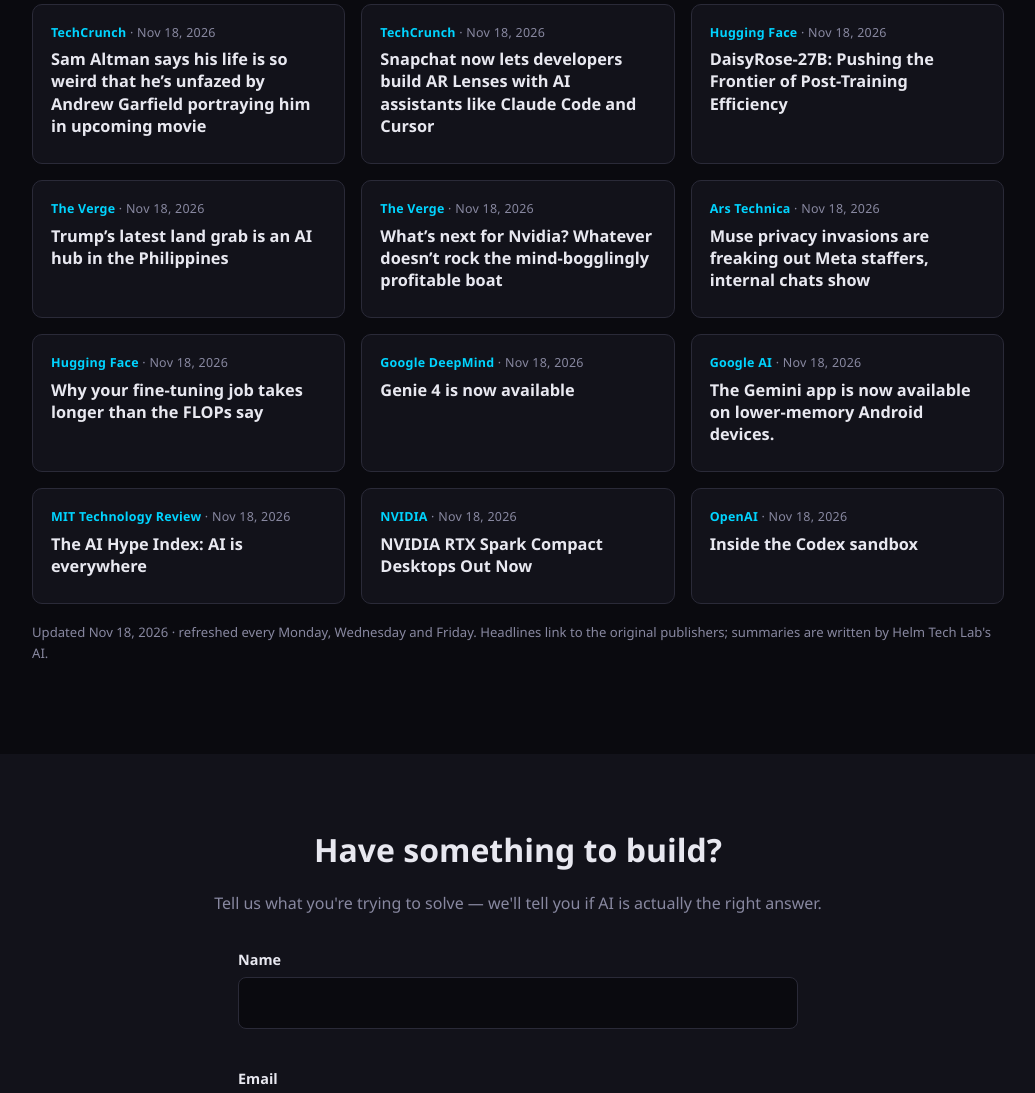
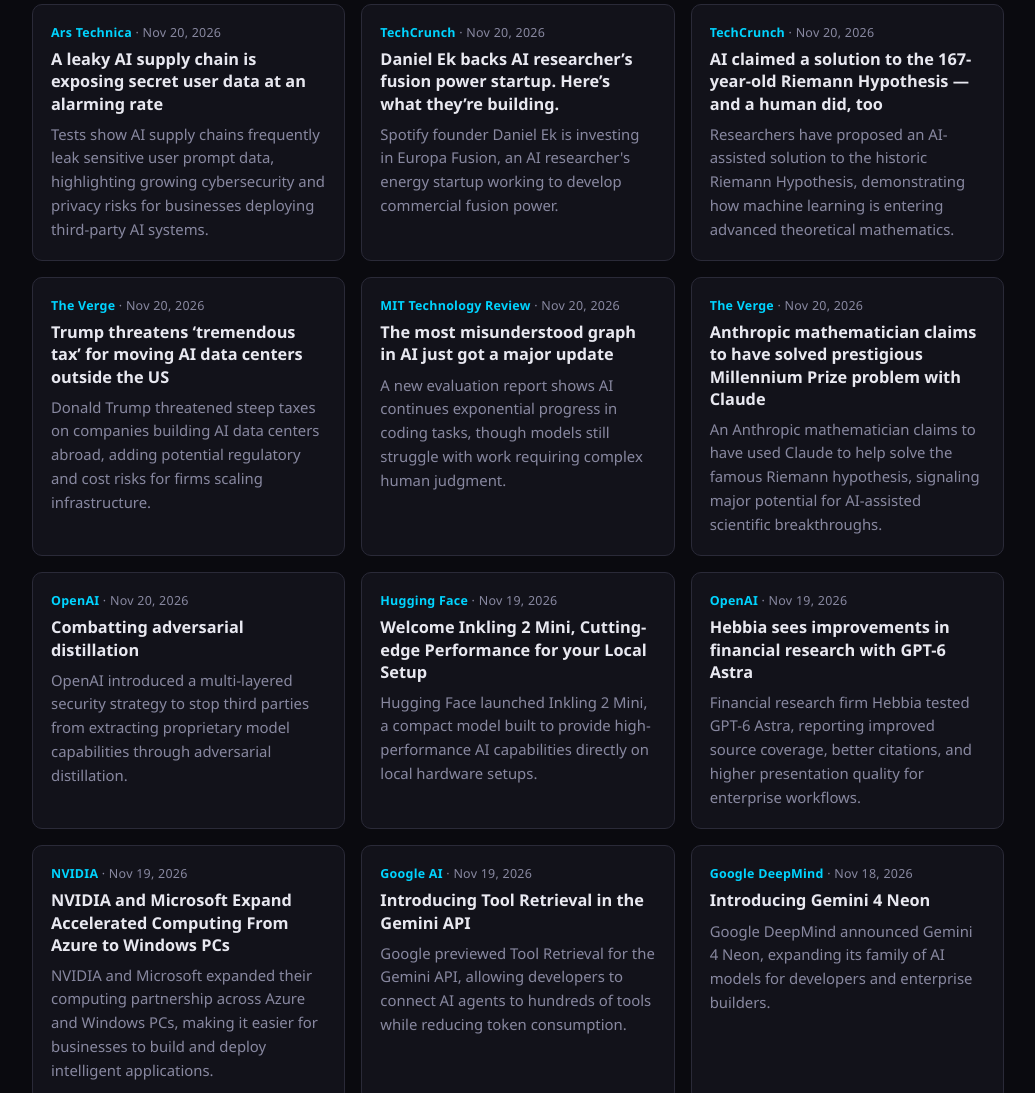
Before and after one commit to datboywhip-ai/helmtechlab-site, a plain HTML site: page index.html in a window 1280 px wide. Shown: the part 3540-4633 px from the top of the page, without its empty margins (122-1157 px from the left). Drawn offline with Linux system fonts and the light colour scheme.

Commit message:
AI news refresh 2026-11-20

```diff
--- a/index.html
+++ b/index.html
@@ -346,67 +346,67 @@
   <!-- NEWS:START -->
 <div class="news-grid">
     <article class="news-card">
-      <div class="news-meta"><span class="news-source">TechCrunch</span> · <time datetime="2026-11-18T20:07:01.000Z">Nov 18, 2026</time></div>
-      <h4><a href="https://techcrunch.com/2026/11/18/sam-altman-says-his-life-is-so-weird-that-hes-unfazed-by-andrew-garfield-portraying-him-in-upcoming-movie/" target="_blank" rel="noopener noreferrer">Sam Altman says his life is so weird that he’s unfazed by Andrew Garfield portraying him in upcoming movie</a></h4>
-
+      <div class="news-meta"><span class="news-source">Ars Technica</span> · <time datetime="2026-11-20T20:59:08.000Z">Nov 20, 2026</time></div>
+      <h4><a href="https://arstechnica.com/security/2026/11/a-leaky-ai-supply-chain-is-exposing-secret-user-data-at-an-alarming-rate/" target="_blank" rel="noopener noreferrer">A leaky AI supply chain is exposing secret user data at an alarming rate</a></h4>
+      <p>Tests show AI supply chains frequently leak sensitive user prompt data, highlighting growing cybersecurity and privacy risks for businesses deploying third-party AI systems.</p>
     </article>
     <article class="news-card">
-      <div class="news-meta"><span class="news-source">TechCrunch</span> · <time datetime="2026-11-18T19:56:39.000Z">Nov 18, 2026</time></div>
-      <h4><a href="https://techcrunch.com/2026/11/18/snapchat-now-lets-developers-build-ar-lenses-with-ai-coding-assistants-like-claude-code-and-cursor/" target="_blank" rel="noopener noreferrer">Snapchat now lets developers build AR Lenses with AI assistants like Claude Code and Cursor</a></h4>
-
+      <div class="news-meta"><span class="news-source">TechCrunch</span> · <time datetime="2026-11-20T19:53:41.000Z">Nov 20, 2026</time></div>
+      <h4><a href="https://techcrunch.com/2026/11/20/daniel-ek-backs-ai-researchers-fusion-power-startup-heres-what-theyre-building/" target="_blank" rel="noopener noreferrer">Daniel Ek backs AI researcher’s fusion power startup. Here’s what they’re building.</a></h4>
+      <p>Spotify founder Daniel Ek is investing in Europa Fusion, an AI researcher&#39;s energy startup working to develop commercial fusion power.</p>
     </article>
     <article class="news-card">
-      <div class="news-meta"><span class="news-source">Hugging Face</span> · <time datetime="2026-11-18T19:54:56.000Z">Nov 18, 2026</time></div>
-      <h4><a href="https://huggingface.co/blog/RadixArk/daisyrose-27b-pushing-the-frontier-of-post-trainin" target="_blank" rel="noopener noreferrer">DaisyRose-27B: Pushing the Frontier of Post-Training Efficiency</a></h4>
-
+      <div class="news-meta"><span class="news-source">TechCrunch</span> · <time datetime="2026-11-20T19:32:08.000Z">Nov 20, 2026</time></div>
+      <h4><a href="https://techcrunch.com/2026/11/20/ai-claimed-a-solution-to-the-167-year-old-riemann-hypothesis-and-a-human-did-too/" target="_blank" rel="noopener noreferrer">AI claimed a solution to the 167-year-old Riemann Hypothesis — and a human did, too</a></h4>
+      <p>Researchers have proposed an AI-assisted solution to the historic Riemann Hypothesis, demonstrating how machine learning is entering advanced theoretical mathematics.</p>
     </article>
     <article class="news-card">
-      <div class="news-meta"><span class="news-source">The Verge</span> · <time datetime="2026-11-18T19:40:36.000Z">Nov 18, 2026</time></div>
-      <h4><a href="https://www.theverge.com/policy/1036749/trump-ai-chip-data-center-us-philippines-pax-silica" target="_blank" rel="noopener noreferrer">Trump’s latest land grab is an AI hub in the Philippines</a></h4>
-
+      <div class="news-meta"><span class="news-source">The Verge</span> · <time datetime="2026-11-20T18:50:19.000Z">Nov 20, 2026</time></div>
+      <h4><a href="https://www.theverge.com/policy/1038892/trump-foreign-data-centers-tax" target="_blank" rel="noopener noreferrer">Trump threatens ‘tremendous tax’ for moving AI data centers outside the US</a></h4>
+      <p>Donald Trump threatened steep taxes on companies building AI data centers abroad, adding potential regulatory and cost risks for firms scaling infrastructure.</p>
     </article>
     <article class="news-card">
-      <div class="news-meta"><span class="news-source">The Verge</span> · <time datetime="2026-11-18T19:30:00.000Z">Nov 18, 2026</time></div>
-      <h4><a href="https://www.theverge.com/tech/1035924/nvidia-visualized-revenue-profit-earnings-after-huang" target="_blank" rel="noopener noreferrer">What’s next for Nvidia? Whatever doesn’t rock the mind-bogglingly profitable boat</a></h4>
-
+      <div class="news-meta"><span class="news-source">MIT Technology Review</span> · <time datetime="2026-11-20T18:15:15.000Z">Nov 20, 2026</time></div>
+      <h4><a href="https://www.technologyreview.com/2026/11/20/1149399/the-most-misunderstood-graph-in-ai-just-got-a-major-update/" target="_blank" rel="noopener noreferrer">The most misunderstood graph in AI just got a major update</a></h4>
+      <p>A new evaluation report shows AI continues exponential progress in coding tasks, though models still struggle with work requiring complex human judgment.</p>
     </article>
     <article class="news-card">
-      <div class="news-meta"><span class="news-source">Ars Technica</span> · <time datetime="2026-11-18T19:19:33.000Z">Nov 18, 2026</time></div>
-      <h4><a href="https://arstechnica.com/tech-policy/2026/11/muse-privacy-invasions-are-freaking-out-meta-staffers-internal-chats-show/" target="_blank" rel="noopener noreferrer">Muse privacy invasions are freaking out Meta staffers, internal chats show</a></h4>
-
+      <div class="news-meta"><span class="news-source">The Verge</span> · <time datetime="2026-11-20T16:34:13.000Z">Nov 20, 2026</time></div>
+      <h4><a href="https://www.theverge.com/ai-artificial-intelligence/1010051/anthropic-riemann-hypothesis-millennium-prize-problem" target="_blank" rel="noopener noreferrer">Anthropic mathematician claims to have solved prestigious Millennium Prize problem with Claude</a></h4>
+      <p>An Anthropic mathematician claims to have used Claude to help solve the famous Riemann hypothesis, signaling major potential for AI-assisted scientific breakthroughs.</p>
     </article>
     <article class="news-card">
-      <div class="news-meta"><span class="news-source">Hugging Face</span> · <time datetime="2026-11-18T18:53:43.000Z">Nov 18, 2026</time></div>
-      <h4><a href="https://huggingface.co/blog/Dharma-AI/predicting-fine-tuning-time" target="_blank" rel="noopener noreferrer">Why your fine-tuning job takes longer than the FLOPs say</a></h4>
-
+      <div class="news-meta"><span class="news-source">OpenAI</span> · <time datetime="2026-11-20T10:00:00.000Z">Nov 20, 2026</time></div>
+      <h4><a href="https://openai.com/index/combatting-adversarial-distillation" target="_blank" rel="noopener noreferrer">Combatting adversarial distillation</a></h4>
+      <p>OpenAI introduced a multi-layered security strategy to stop third parties from extracting proprietary model capabilities through adversarial distillation.</p>
     </article>
     <article class="news-card">
-      <div class="news-meta"><span class="news-source">Google DeepMind</span> · <time datetime="2026-11-18T18:13:42.000Z">Nov 18, 2026</time></div>
-      <h4><a href="https://deepmind.google/blog/genie-4-is-now-available/" target="_blank" rel="noopener noreferrer">Genie 4 is now available</a></h4>
-
+      <div class="news-meta"><span class="news-source">Hugging Face</span> · <time datetime="2026-11-20T00:00:00.000Z">Nov 19, 2026</time></div>
+      <h4><a href="https://huggingface.co/blog/inkling2mini" target="_blank" rel="noopener noreferrer">Welcome Inkling 2 Mini, Cutting-edge Performance for your Local Setup</a></h4>
+      <p>Hugging Face launched Inkling 2 Mini, a compact model built to provide high-performance AI capabilities directly on local hardware setups.</p>
     </article>
     <article class="news-card">
-      <div class="news-meta"><span class="news-source">Google AI</span> · <time datetime="2026-11-18T17:00:00.000Z">Nov 18, 2026</time></div>
-      <h4><a href="https://blog.google/innovation-and-ai/products/gemini-app/gemini-lower-memory-devices/" target="_blank" rel="noopener noreferrer">The Gemini app is now available on lower-memory Android devices.</a></h4>
-
+      <div class="news-meta"><span class="news-source">OpenAI</span> · <time datetime="2026-11-20T00:00:00.000Z">Nov 19, 2026</time></div>
+      <h4><a href="https://openai.com/business/customer-stories/hebbia" target="_blank" rel="noopener noreferrer">Hebbia sees improvements in financial research with GPT-6 Astra</a></h4>
+      <p>Financial research firm Hebbia tested GPT-6 Astra, reporting improved source coverage, better citations, and higher presentation quality for enterprise workflows.</p>
     </article>
     <article class="news-card">
-      <div class="news-meta"><span class="news-source">MIT Technology Review</span> · <time datetime="2026-11-18T14:42:44.000Z">Nov 18, 2026</time></div>
-      <h4><a href="https://www.technologyreview.com/2026/11/18/1148650/ai-hype-index-ai-is-everywhere/" target="_blank" rel="noopener noreferrer">The AI Hype Index: AI is everywhere</a></h4>
-
+      <div class="news-meta"><span class="news-source">NVIDIA</span> · <time datetime="2026-11-19T20:00:15.000Z">Nov 19, 2026</time></div>
+      <h4><a href="https://blogs.nvidia.com/blog/microsoft-ignite-accelerated-computing-azure-windows-pcs/" target="_blank" rel="noopener noreferrer">NVIDIA and Microsoft Expand Accelerated Computing From Azure to Windows PCs</a></h4>
+      <p>NVIDIA and Microsoft expanded their computing partnership across Azure and Windows PCs, making it easier for businesses to build and deploy intelligent applications.</p>
     </article>
     <article class="news-card">
-      <div class="news-meta"><span class="news-source">NVIDIA</span> · <time datetime="2026-11-18T14:00:31.000Z">Nov 18, 2026</time></div>
-      <h4><a href="https://blogs.nvidia.com/blog/rtx-spark-desktop-local-ai-available-now/" target="_blank" rel="noopener noreferrer">NVIDIA RTX Spark Compact Desktops Out Now</a></h4>
-
+      <div class="news-meta"><span class="news-source">Google AI</span> · <time datetime="2026-11-19T18:00:00.000Z">Nov 19, 2026</time></div>
+      <h4><a href="https://blog.google/innovation-and-ai/technology/developers-tools/gemini-api-tool-retrieval/" target="_blank" rel="noopener noreferrer">Introducing Tool Retrieval in the Gemini API</a></h4>
+      <p>Google previewed Tool Retrieval for the Gemini API, allowing developers to connect AI agents to hundreds of tools while reducing token consumption.</p>
     </article>
     <article class="news-card">
-      <div class="news-meta"><span class="news-source">OpenAI</span> · <time datetime="2026-11-18T08:00:00.000Z">Nov 18, 2026</time></div>
-      <h4><a href="https://openai.com/index/inside-the-codex-sandbox" target="_blank" rel="noopener noreferrer">Inside the Codex sandbox</a></h4>
-
+      <div class="news-meta"><span class="news-source">Google DeepMind</span> · <time datetime="2026-11-18T21:35:43.000Z">Nov 18, 2026</time></div>
+      <h4><a href="https://deepmind.google/blog/introducing-gemini-4-neon/" target="_blank" rel="noopener noreferrer">Introducing Gemini 4 Neon</a></h4>
+      <p>Google DeepMind announced Gemini 4 Neon, expanding its family of AI models for developers and enterprise builders.</p>
     </article>
   </div>
-  <p class="news-updated">Updated Nov 18, 2026 · refreshed every Monday, Wednesday and Friday. Headlines link to the original publishers; summaries are written by Helm Tech Lab's AI.</p>
+  <p class="news-updated">Updated Nov 20, 2026 · refreshed every Monday, Wednesday and Friday. Headlines link to the original publishers; summaries are written by Helm Tech Lab's AI.</p>
   <!-- NEWS:END -->
 </section>
 
```
Also changed, not shown: news.json (+61 -49 lines).
